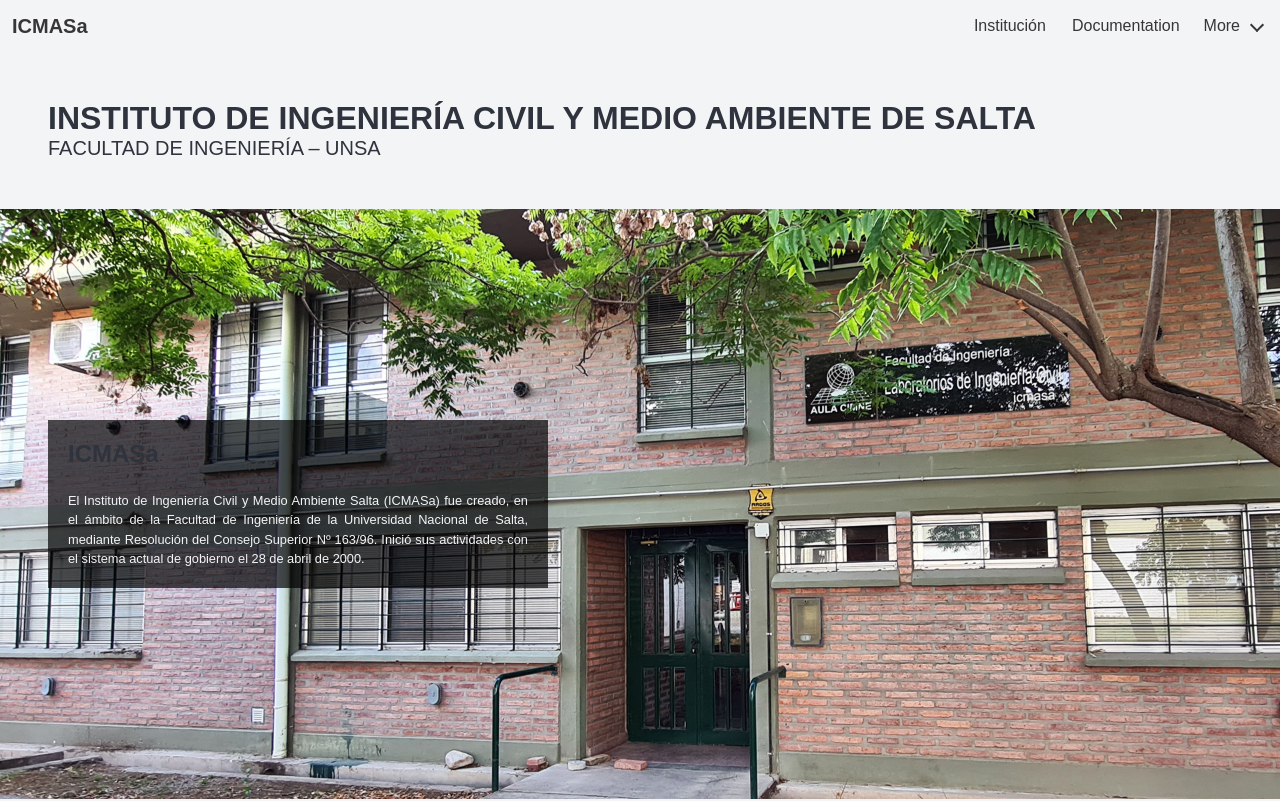
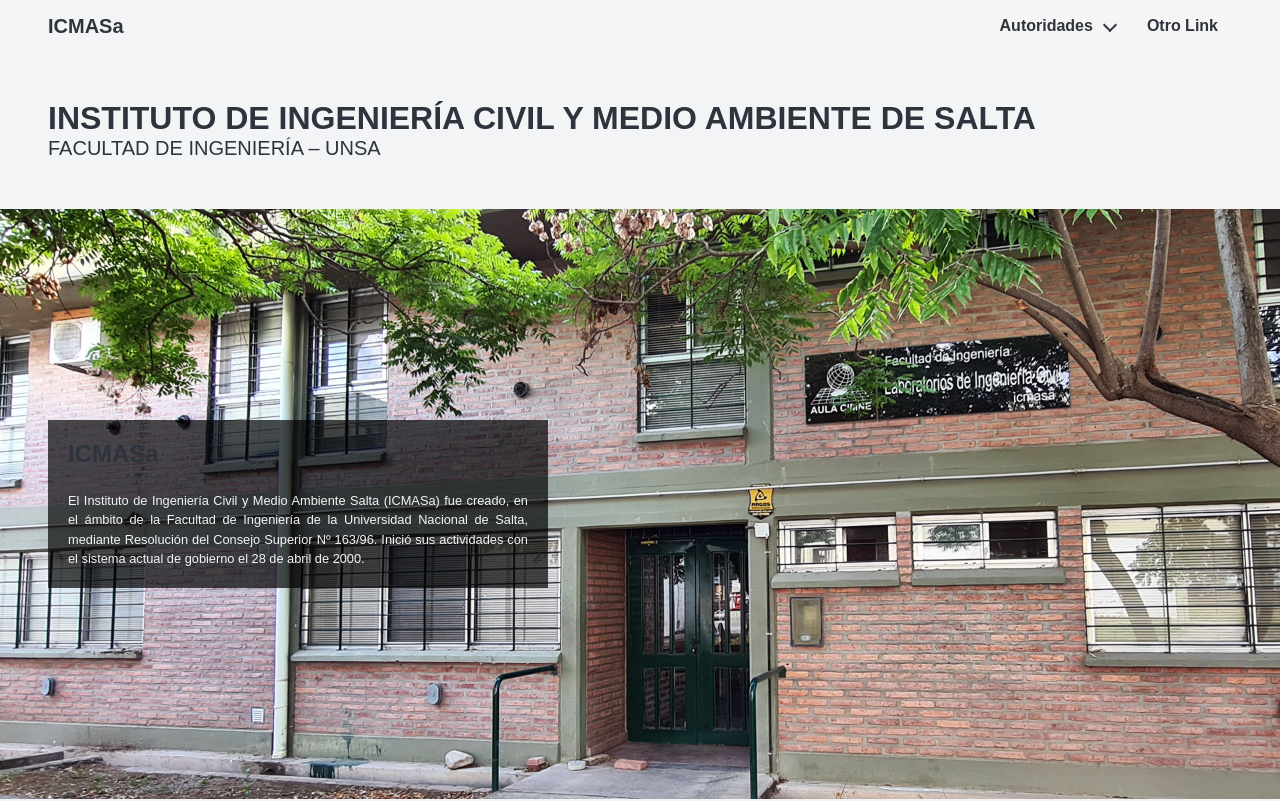
Before and after one commit to SoriaJP/ICMASa, a React (Vite) app: page / in a window 1280 px wide. Shown: the top 801 px of the page. Built offline with nearby package versions, Linux system fonts and the light colour scheme; a web font is replaced by a local one.

Commit message:
modifique la barra de navegacion

```diff
--- a/package.json
+++ b/package.json
@@ -19,6 +19,7 @@
     "react-dom": "^18.3.1",
     "react-markdown": "^9.0.1",
     "react-router-dom": "^6.24.1",
+    "react-router-hash-link": "^2.4.3",
     "rimraf": "^5.0.7"
   },
   "devDependencies": {
--- a/src/components/body/compInstitucion/AccionesConsejoGobMobile.jsx
+++ b/src/components/body/compInstitucion/AccionesConsejoGobMobile.jsx
@@ -16,7 +16,7 @@
     };
 
     return (
-        <div className="container-icmasa">
+        <div className="container-icmasa" id="section-actividades">
             <p className="title is-4 has-text-dark margen-top"><strong>Actividades del Consejo de Gobierno</strong></p>
             <p className="has-text-dark">Este Consejo de Gobierno se encargará, directamente o a través de subcomisiones operativas designadas, de ejercer las siguientes actividades durante la gestión.</p>
             <br />
--- a/src/components/body/compInstitucion/AccionesConsejoGobModal.jsx
+++ b/src/components/body/compInstitucion/AccionesConsejoGobModal.jsx
@@ -21,7 +21,7 @@
     };
 
     return (
-        <div className="container-icmasa">
+        <div className="container-icmasa" id="section-actividades">
             <p className="title is-4 has-text-dark margen-top"><strong>Actividades del Consejo de Gobierno</strong></p>
             <p className="has-text-dark">Este Consejo de Gobierno se encargará, directamente o a través de subcomisiones operativas designadas, de ejercer las siguientes actividades durante la gestión.</p>
             <br />
--- a/src/components/body/compInstitucion/CabeceraInst.jsx
+++ b/src/components/body/compInstitucion/CabeceraInst.jsx
@@ -1,11 +1,11 @@
 import React from "react";
-import CargoPrincipal from "./CargoPrincipal";
+
 
 
 
 export default function CabeceraInst(){
     return(
-        <div className="container-icmasa">
+        <div className="container-icmasa" id="section-organizacion">
             <p className="title is-4 has-text-dark">Organización institucional</p>
             <p className="has-text-dark"><strong className="has-text-dark">ICMASa</strong> funcionará según sus estatutos con los siguientes cargos designados en la Reunión Ampliada de la Escuela de Ingeniería Civil del 23 de agosto de 2019.</p>
         </div>
--- a/src/components/hedernavfooter/NavBar.jsx
+++ b/src/components/hedernavfooter/NavBar.jsx
@@ -1,36 +1,63 @@
-import { Link } from "react-router-dom";
+import { useState } from 'react';
+import { HashLink as Link } from 'react-router-hash-link';
 import '../../style/hedernavfooter.css';
 
+export default function NavBar() {
+  const [isNavbarActive, setIsNavbarActive] = useState(false);
+  const [isSubmenuActive, setIsSubmenuActive] = useState(false);
 
-export default function NavBar(){
-    return(
-        <nav className="navbar is-fixed-top has-background-light is-success" role="navigation" aria-label="main navigation">
+  const toggleNavbar = () => {
+    setIsNavbarActive(!isNavbarActive);
+  };
+
+  const toggleSubmenu = () => {
+    setIsSubmenuActive(!isSubmenuActive);
+  };
+
+  return (
+    <nav className="navbar is-fixed-top is-light" role="navigation" aria-label="main navigation">
       <div className="navbar-brand">
-                <a className="navbar-item"  href="http://localhost:5173/">
-                    <p className="title is-5 title-color">ICMASa</p>
+        <a className="navbar-item has-background-light" href="http://localhost:5173/">
+          <p className="title is-5 has-text-dark"><strong>ICMASa</strong></p>
         </a>
-                <a role="button" className="navbar-burger" aria-label="menu" aria-expanded="false" data-target="navbarBasicExample">
+        <a
+          className={`navbar-burger ${isNavbarActive ? 'is-active' : ''}`}
+          role="button"
+          aria-label="menu"
+          aria-expanded={isNavbarActive ? "true" : "false"}
+          onClick={toggleNavbar}
+        >
           <span aria-hidden="true"></span>
           <span aria-hidden="true"></span>
           <span aria-hidden="true"></span>
           <span aria-hidden="true"></span>
         </a>
       </div>
-
-            <div id="navbarBasicExample" className="navbar-menu">
+      <div className={`navbar-menu ${isNavbarActive ? 'is-active' : ''}`} id="navbarPrincipal">
         <div className="navbar-end">
-                <Link className="navbar-item title-color navbarIcmasa" to="/institucion"> Institución </Link>
-                    <a className="navbar-item title-color">Documentation</a>
-                    <div className="navbar-item has-dropdown is-hoverable">
-                        <a className="navbar-link title-color">More</a>
-                        <div className="navbar-dropdown">
-                            <a className="navbar-item">About</a>
-                            <a className="navbar-item is-selected">Jobs</a>
-                            <a className="navbar-item">Contact</a>
-                            <hr className="navbar-divider" />
-                            <a className="navbar-item">Report an issue</a>
+          <div className={`navbar-item has-dropdown is-hoverable ${isSubmenuActive ? 'is-active' : ''}`}>
+            <a
+              className="navbar-link navbarIcmasa"
+              onClick={toggleSubmenu}
+            >
+              <strong>Autoridades</strong>
+            </a>
+            <div className={`navbar-dropdown ${isSubmenuActive ? 'is-active is-hoverable' : ''}`}>
+              <Link
+                className="navbar-item navbar-item-custom navbarIcmasa"
+                to="/institucion#section-organizacion"
+              >
+                Organización
+              </Link>
+              <Link
+                className="navbar-item navbar-item-custom navbarIcmasa"
+                to="/institucion#section-actividades"
+              >
+                Actividades
+              </Link>
             </div>
           </div>
+          <a className="navbar-item navbarIcmasa"><strong>Otro Link</strong></a>
         </div>
       </div>
     </nav>
--- a/src/style/hedernavfooter.css
+++ b/src/style/hedernavfooter.css
@@ -1,4 +1,29 @@
 @import 'bulma/css/bulma.css';
+
+.navbar{ /*Color de fondo de la barra de bavegacion*/
+  background-color: hsl(0, 0%, 96%) !important;
+}
+
+.navbar-brand{/*Padding al logo o nombre de la institución en la barra de navegacion ubicada en el extremo izquierdo*/
+  padding-left: 36px;
+}
+
+
+.navbar-end{/*Padding al menie de la institución en la barra de navegacion ubicada en el extremo derecho*/
+  padding-right: 48px !important;
+}
+
+.navbar-item:hover{ /*Cambia el estilo al acentar el mouse por los item de la barra de navegacion*/
+  background-color: hsl(171, 100%, 29%) !important;
+  color:hsl(0, 0%, 96%) !important;
+  border: 1px;
+  border-radius: 8px;
+  margin-right: 2px;
+}
+
+.navbar-item:hover .title { /*Cambia el color del titulo al acentar el mouse por la barra de navegacion*/
+  color: hsl(0, 0%, 96%) !important;
+}
 
 .navbarIcmasa {
   border: 1px;
@@ -6,12 +31,24 @@
   margin-right: 2px;
 }
 
-.title-color{
-  color: hsl(0, 0%, 21%) !important;
+.navbar-dropdown{
+  background-color: hsl(0, 0%, 96%) !important;
+  border: 1px solid hsl(171, 100%, 29%);
+  border-radius: 8px;
+  box-shadow: 0 10px 10px rgb(0, 0, 0);
 }
 
-.title-color:hover{
-  color:hsl(0, 0%, 96%) !important;
+.navbar-item-custom{
+  background-color: hsl(0, 0%, 96%) !important;
+  color: hsl(0, 00%, 15%) !important;
+}
+
+.navbar-dropdown {
+  display: none;
+}
+
+.navbar-dropdown.is-active {
+  display: block;
 }
 
 .fixed-footer{ /*Footer.jsx ubica el footer en la parte inferior del navegador*/
@@ -23,6 +60,10 @@
 }
 
 @media (max-width: 768px) {
+  .navbar-brand{
+    padding-left: 10px;
+  }
+
   .fixed-footer {
       padding-left: 24px !important;
       padding-right: 24px !important;
```
Also changed, not shown: 1 other file (tests, documents, lock files or other folders). Lines whose indentation alone changed are shown as unchanged.
